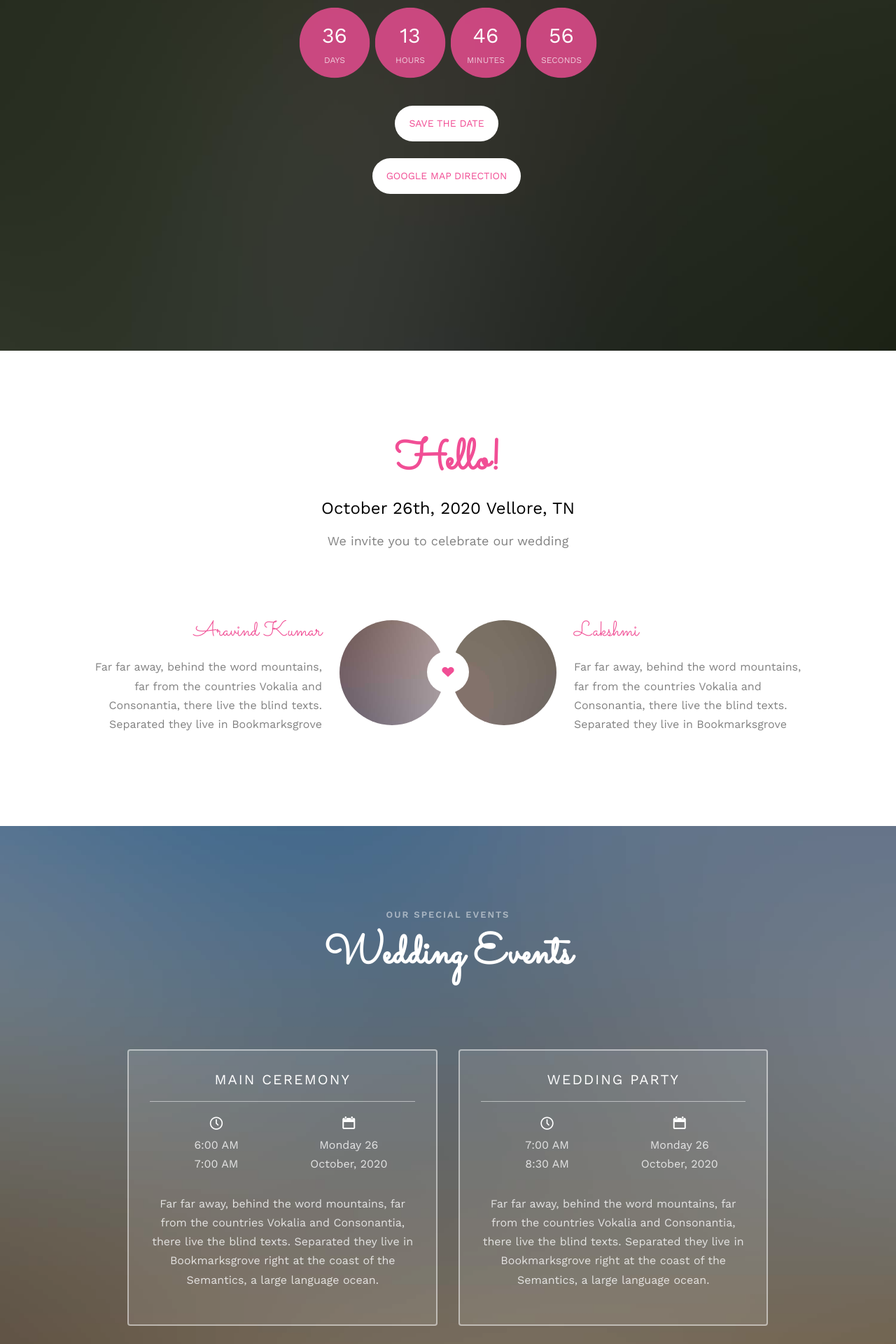
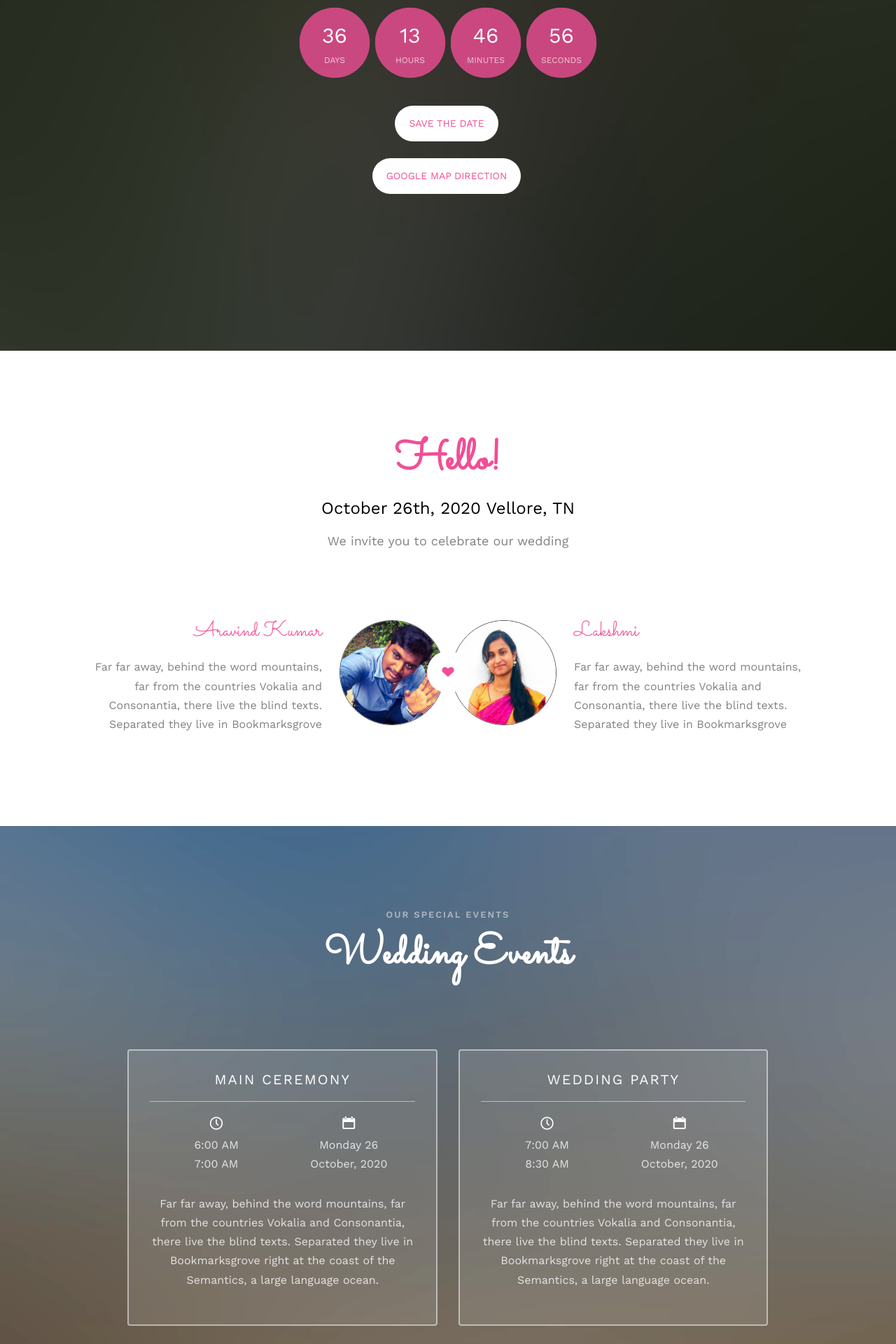
Before and after one commit to donofden/donofden.github.io, a Jekyll site: the page ARAVIND-LAKSHMI/index.html, which Jekyll copies as it is, in a window 1280 px wide. Shown: the part 399-2319 px from the top of the page at 70% size. Built offline with Jekyll 4.4.1, drawn with Linux system fonts in a browser that asks for light colours; some web fonts are replaced.

Commit message:
Update images to Wedding website

```diff
--- a/ARAVIND-LAKSHMI/index.html
+++ b/ARAVIND-LAKSHMI/index.html
@@ -141,7 +141,7 @@
 			<div class="couple-wrap animate-box">
 				<div class="couple-half">
 					<div class="groom">
-						<img src="images/groom.jpg" alt="groom" class="img-responsive">
+						<img src="images/groom.jpg" alt="groom" style="border: 1px solid #555;" class="img-responsive">
 					</div>
 					<div class="desc-groom">
 						<h3>Aravind Kumar</h3>
@@ -151,7 +151,7 @@
 				<p class="heart text-center"><i class="icon-heart2"></i></p>
 				<div class="couple-half">
 					<div class="bride">
-						<img src="images/bride.jpg" alt="groom" class="img-responsive">
+						<img src="images/bride.png" alt="groom" style="border: 1px solid #555;" class="img-responsive">
 					</div>
 					<div class="desc-bride">
 						<h3>Lakshmi</h3>
```
Also changed, not shown: ARAVIND-LAKSHMI/images/bride.png (added), ARAVIND-LAKSHMI/images/bride_full.jpeg (added), ARAVIND-LAKSHMI/images/bride_old.jpg (renamed from ARAVIND-LAKSHMI/images/bride.jpg), ARAVIND-LAKSHMI/images/groom.jpg, ARAVIND-LAKSHMI/images/groom_full.jpg (added), ARAVIND-LAKSHMI/images/groom_old.jpg (added).
